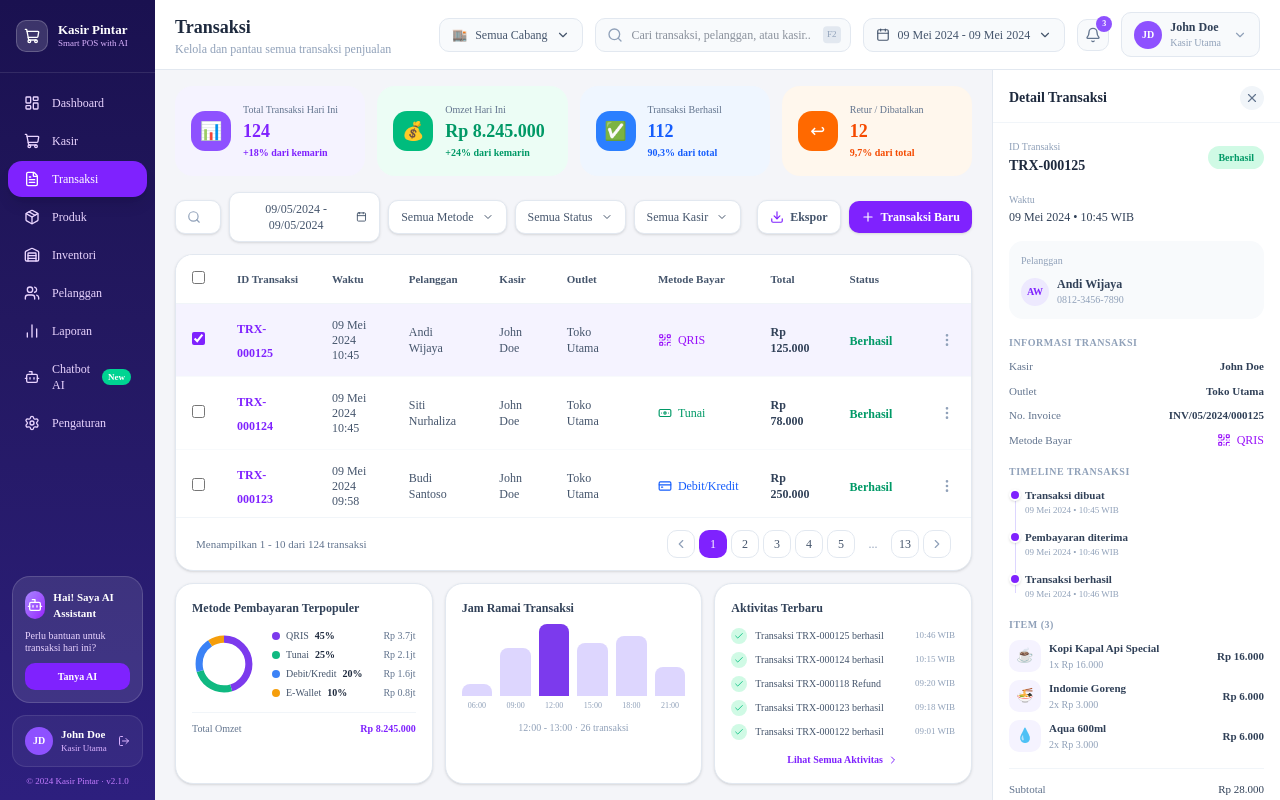
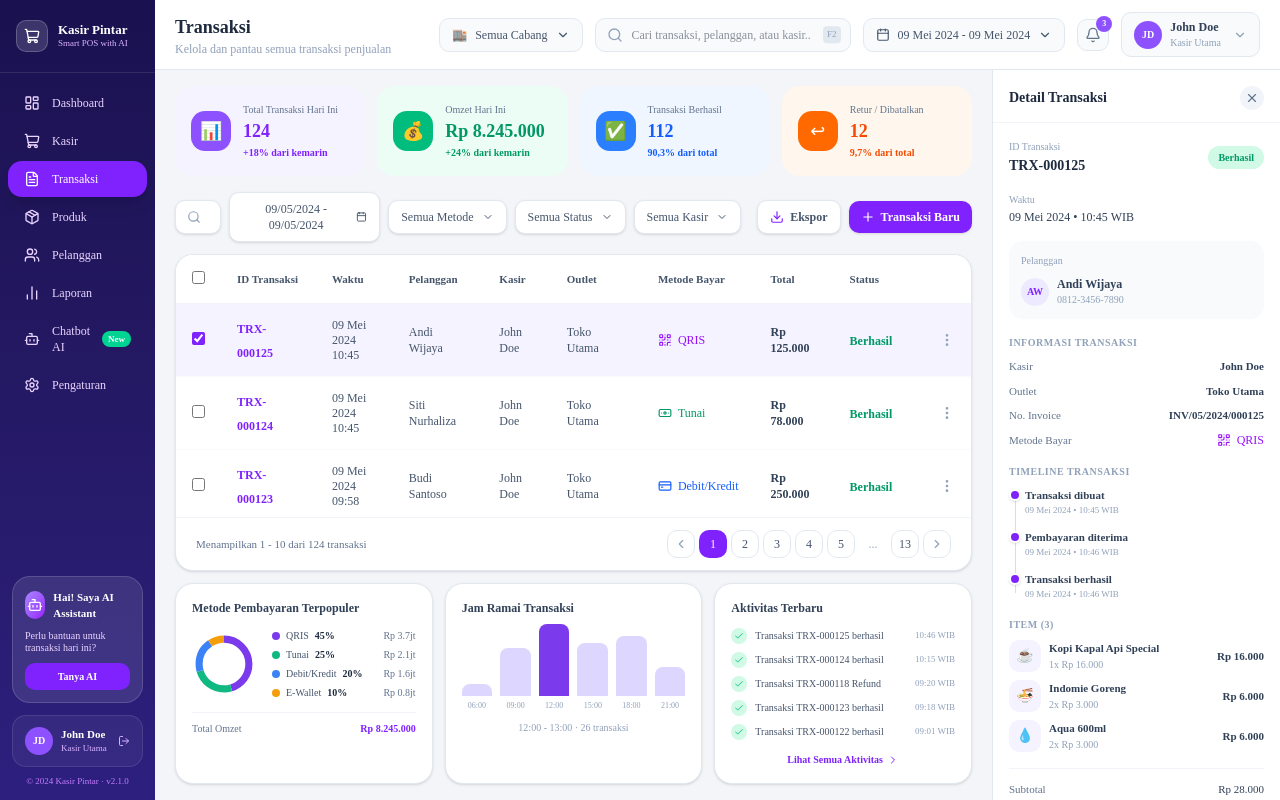
Before and after one commit to marenoarkapratama182-hue/kasir2, a Next.js app: page /transactions in a window 1280 px wide. Built offline with nearby package versions, Linux system fonts and the light colour scheme; no server answers; the database is empty.

Commit message:
feat: remove Inventori menu item from sidebar navigation

```diff
--- a/src/app/pos/page.tsx
+++ b/src/app/pos/page.tsx
@@ -25,7 +25,6 @@ const navItems = [
   { label: "Kasir", icon: ShoppingCart, href: "/pos", active: true },
   { label: "Transaksi", icon: FileText, href: "/transactions" },
   { label: "Produk", icon: Package, href: "/products" },
-  { label: "Inventori", icon: Warehouse, href: "/products" },
   { label: "Pelanggan", icon: Users, href: "/customers" },
   { label: "Laporan", icon: BarChart2, href: "/transactions" },
   { label: "Chatbot AI", icon: Bot, href: "#", badge: "New" },
--- a/src/app/transactions/page.tsx
+++ b/src/app/transactions/page.tsx
@@ -17,7 +17,6 @@ const navItems = [
   { label: "Kasir", icon: ShoppingCart, href: "/pos" },
   { label: "Transaksi", icon: FileText, href: "/transactions", active: true },
   { label: "Produk", icon: Package, href: "/products" },
-  { label: "Inventori", icon: Warehouse, href: "/products" },
   { label: "Pelanggan", icon: Users, href: "/customers" },
   { label: "Laporan", icon: BarChart2, href: "#" },
   { label: "Chatbot AI", icon: Bot, href: "#", badge: "New" },
```
